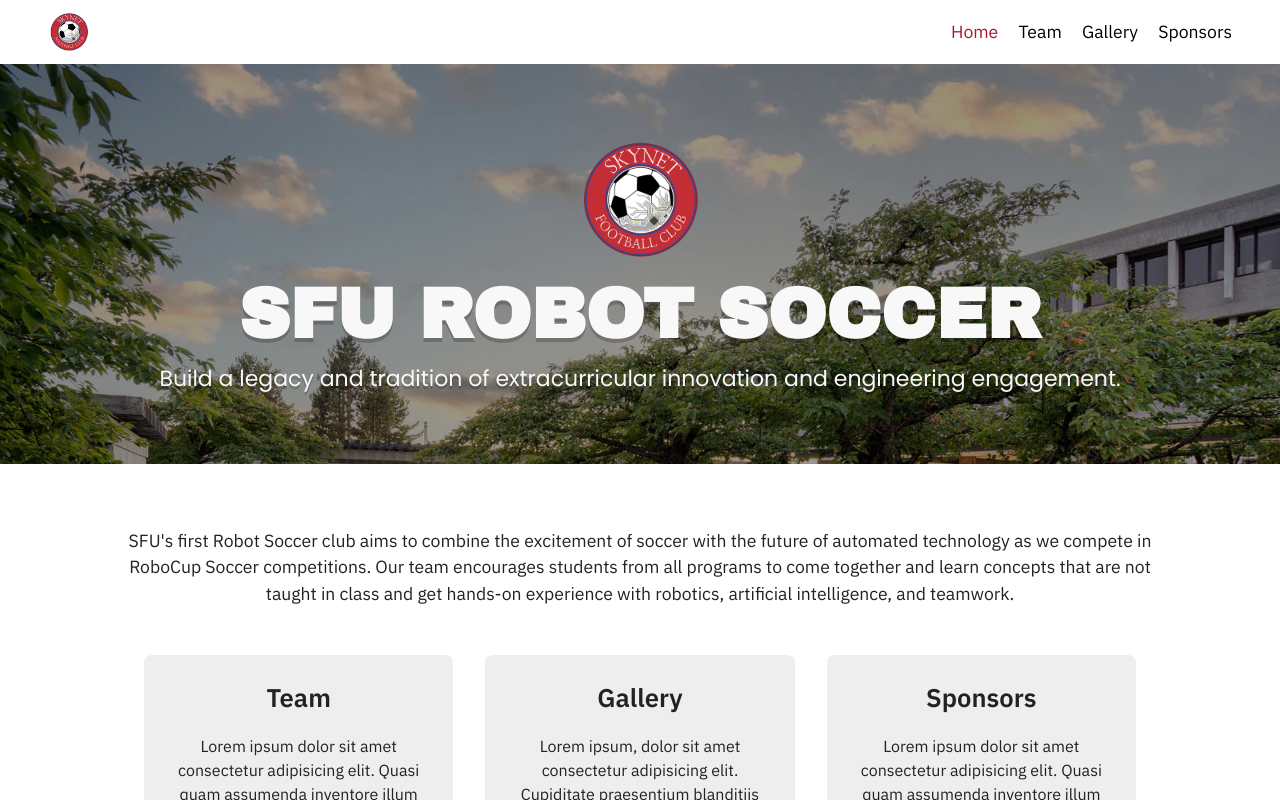
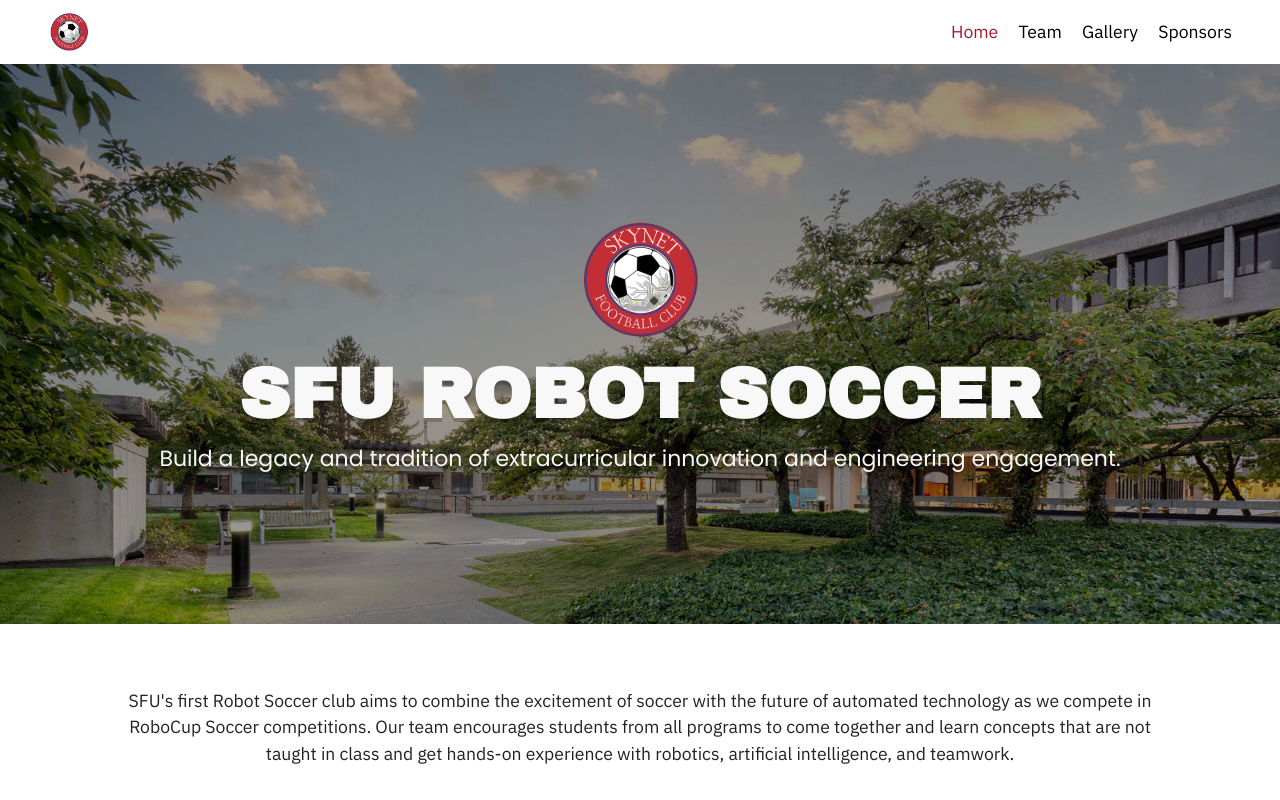
Before and after one commit to tonyma99/sfuskynet.ca, a SvelteKit app: page / in a window 1280 px wide. Shown: the top 800 px of the page. Built offline with nearby package versions, Linux system fonts and the light colour scheme.

Commit message:
Modify homepage heeading

```diff
--- a/src/routes/+page.svelte
+++ b/src/routes/+page.svelte
@@ -55,7 +55,8 @@
     @import url('https://fonts.googleapis.com/css2?family=Poppins&display=swap');
 
     .section--intro {
-        height: 50vh;
+        height: 70vh;
+        max-height: 1024px;
         background-size: cover;
         display: flex;
         justify-content: center;
@@ -149,10 +150,6 @@
             margin-top: 1rem;
             line-height: 1.2;
         }
-
-        .intro-logo {
-            display: none;
-        }
     }
 
     @media only screen and (max-height: 768px) {
```
